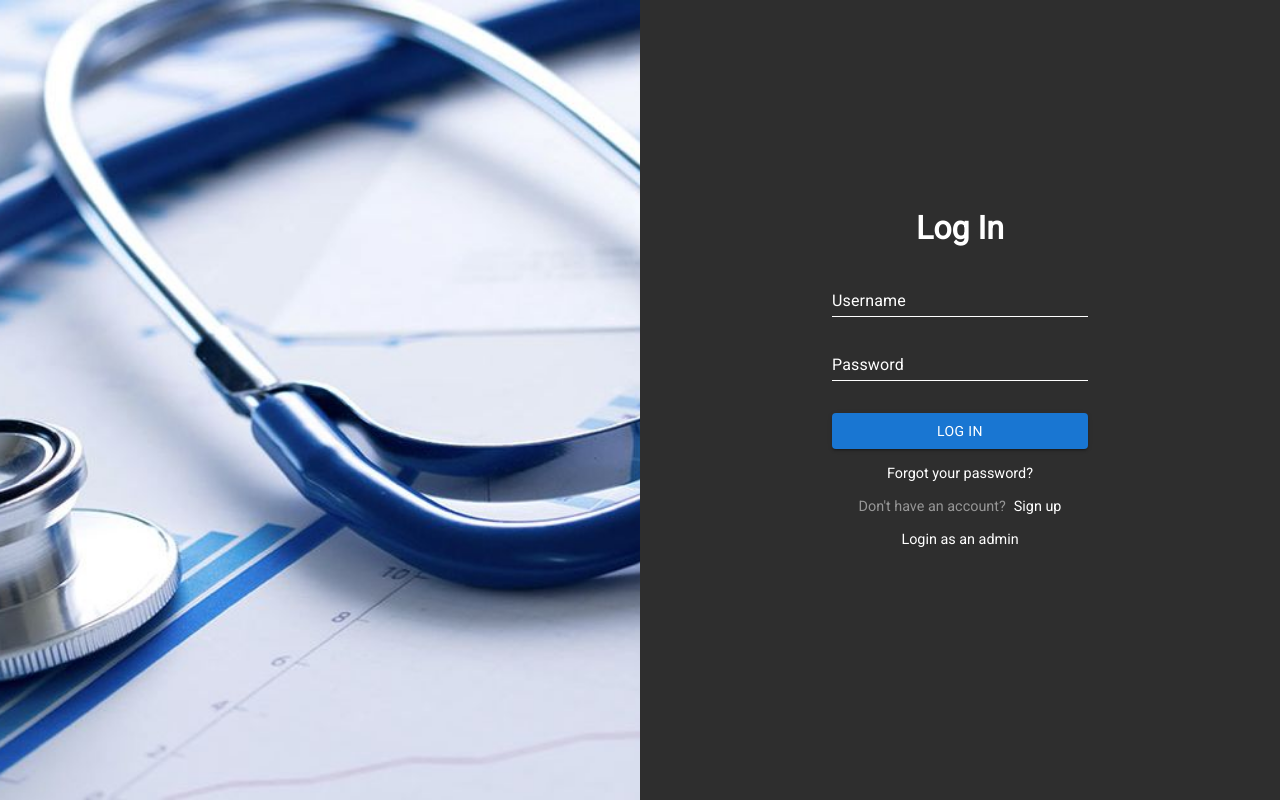
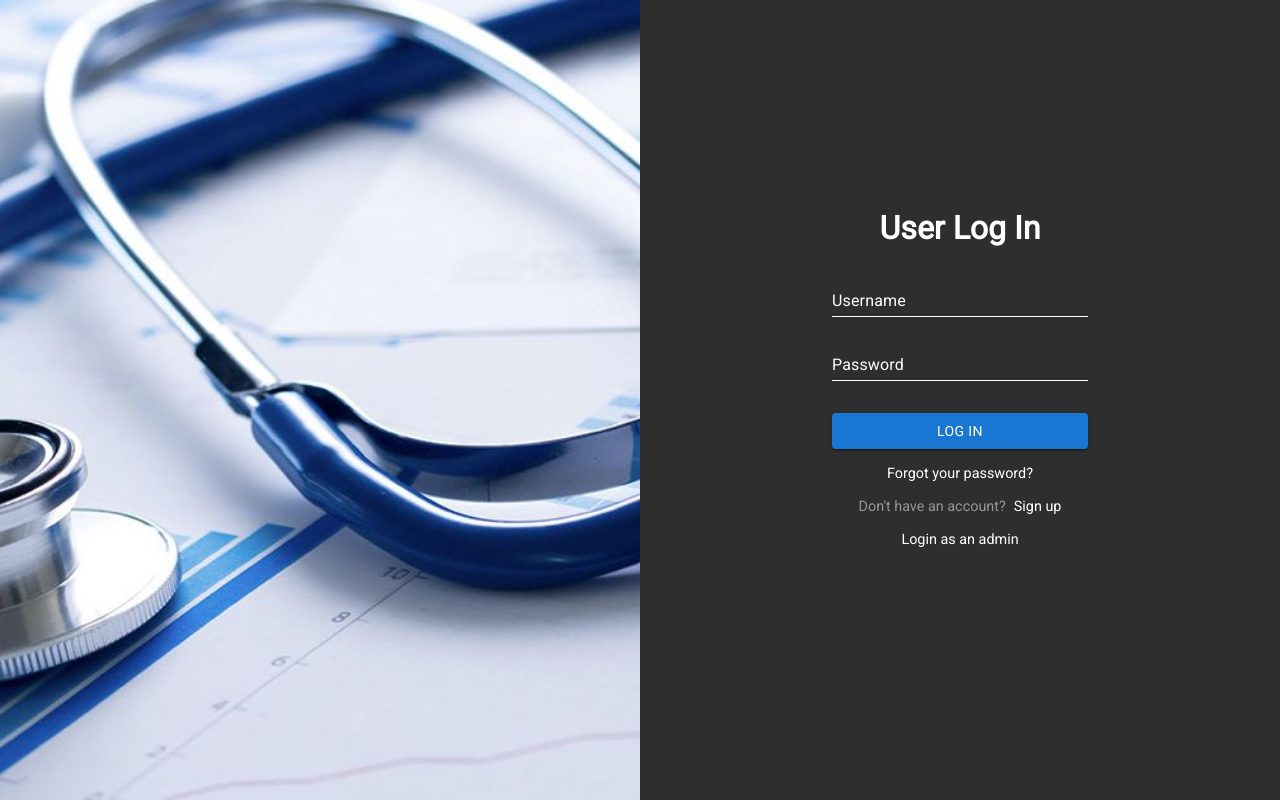
Before and after one commit to 0marKhan/hospital, a React (Create React App) app: page / in a window 1280 px wide. Built offline with nearby package versions, Linux system fonts and the light colour scheme.

Commit message:
added some changes to the login pages

```diff
--- a/src/pages/Login.tsx
+++ b/src/pages/Login.tsx
@@ -13,7 +13,7 @@ const Login = () => {
       </div>
       <div className="right-side">
         <div className="form-body">
-          <h1 className="login-heading">Log In</h1>
+          <h1 className="login-heading">User Log In</h1>
           <div className="input-box">
             <TextInput label="Username" width="16rem" />
           </div>
```
